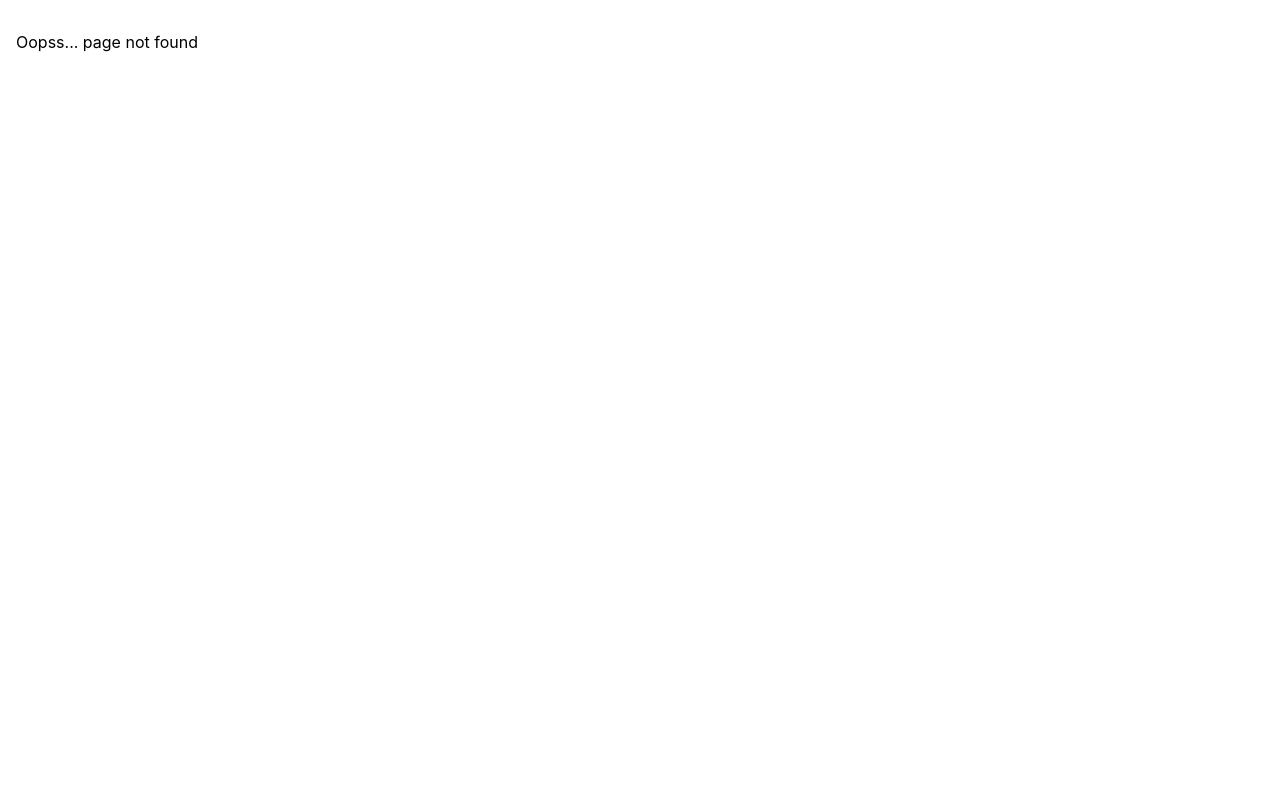
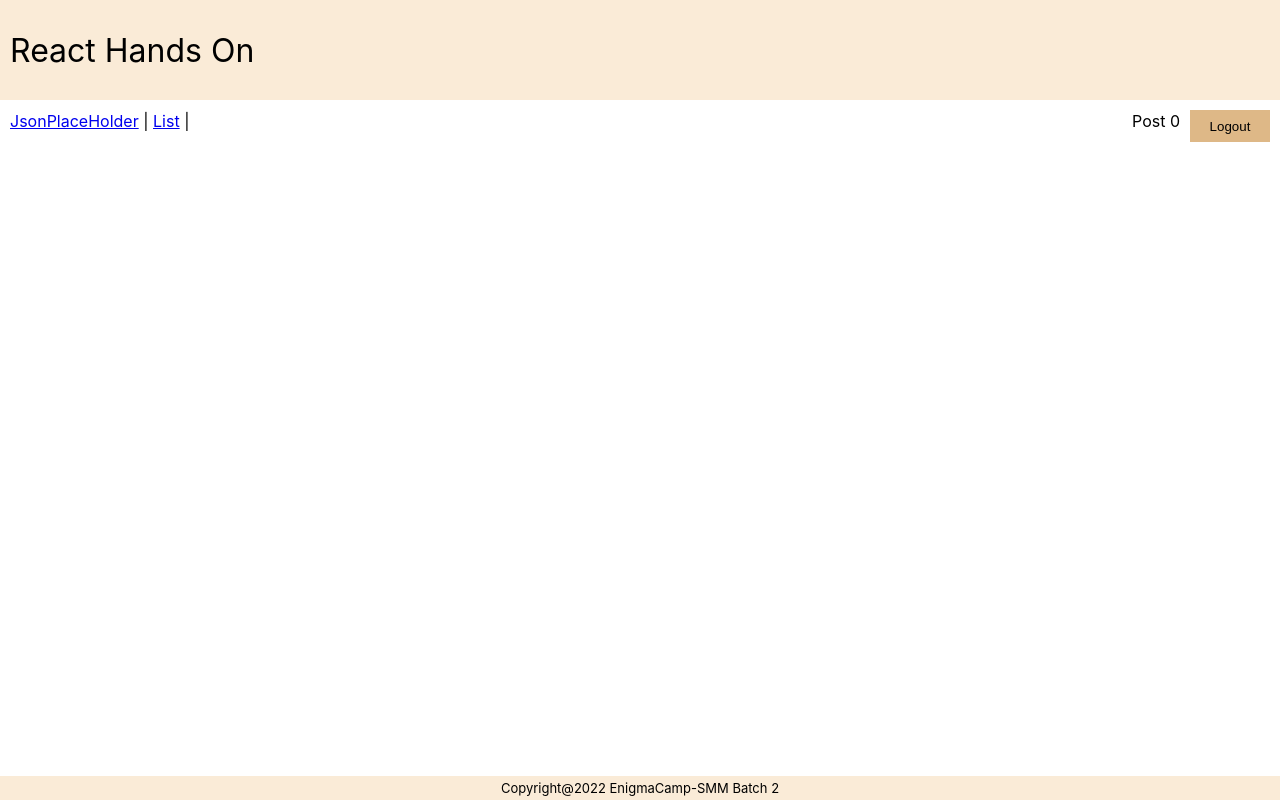
Before and after one commit to edwardsuwirya/complete-react-handson, a React (Create React App) app: page /main/jsonplaceholderList in a window 1280 px wide. Before the commit this address had no page. Built offline with nearby package versions, Linux system fonts and the light colour scheme.

Commit message:
[FEATURE] With Redux Toolkit

```diff
--- a/package.json
+++ b/package.json
@@ -3,12 +3,14 @@
   "version": "0.1.0",
   "private": true,
   "dependencies": {
+    "@reduxjs/toolkit": "^1.8.3",
     "@testing-library/jest-dom": "^5.16.4",
     "@testing-library/react": "^13.3.0",
     "@testing-library/user-event": "^13.5.0",
     "axios": "^0.27.2",
     "react": "^18.2.0",
     "react-dom": "^18.2.0",
+    "react-redux": "^8.0.2",
     "react-router-dom": "^6.3.0",
     "react-scripts": "5.0.1",
     "web-vitals": "^2.1.4"
--- /dev/null
+++ b/src/features/jsonPlaceHolder/JsonPlaceHolderListView.js
@@ -0,0 +1,13 @@
+import {useSelector} from "react-redux";
+import {postSelector} from "./state/jsonPlaceHolderSelector";
+
+const JsonPlaceHolderListView = () => {
+    const posts = useSelector(postSelector);
+
+    return (
+        <ul>
+            {posts.map((p) => <li>{p.title}</li>)}
+        </ul>
+    )
+}
+export default JsonPlaceHolderListView;
--- /dev/null
+++ b/src/features/jsonPlaceHolder/state/jsonPlaceHolderSelector.js
@@ -0,0 +1,4 @@
+export const postSelector = state => {
+    console.log(state)
+    return state.jsonPlaceHolder.postings
+}
--- /dev/null
+++ b/src/features/jsonPlaceHolder/state/jsonPlaceHolderSlice.js
@@ -0,0 +1,21 @@
+import {createSlice} from '@reduxjs/toolkit'
+
+const initialState = {
+    postings: [],
+}
+
+export const jsonPlaceHolderSlice = createSlice({
+    name: 'jsonPlaceHolder',
+    initialState,
+    reducers: {
+        addPost: (state, action) => {
+            state.postings = [...state.postings, action.payload]
+        },
+    },
+})
+
+export const {
+    addPost
+} = jsonPlaceHolderSlice.actions
+
+export default jsonPlaceHolderSlice.reducer;
--- a/src/features/jsonPlaceHolder/useJsonPlaceHolderController.js
+++ b/src/features/jsonPlaceHolder/useJsonPlaceHolderController.js
@@ -1,11 +1,14 @@
 import {useDeps} from "../../shared/depContext";
 import {useEffect} from "react";
 import useViewState from "../../shared/hook/useViewState";
+import {useDispatch} from "react-redux";
+import {addPost} from "./state/jsonPlaceHolderSlice";
 
 const useJsonPlaceHolderController = () => {
     const {apiClient, services} = useDeps();
     const {getPostById, createPost} = services.jsonPlaceHolderService(apiClient());
     const [viewState, setLoading, setData, setError] = useViewState();
+    const dispatch = useDispatch();
     useEffect(() => {
         onGetPost();
     }, []);
@@ -22,8 +25,11 @@ const useJsonPlaceHolderController = () => {
     const onCreatePost = async () => {
         setLoading();
         try {
-            const response = await createPost("Hello World!", "This is a new post.")
+            const title = 'Hello World';
+            const body = 'This is a new post.'
+            const response = await createPost(title, body)
             setData(response)
+            dispatch(addPost({title, body}));
         } catch (e) {
             setError(e)
         }
--- a/src/index.js
+++ b/src/index.js
@@ -12,6 +12,9 @@ import {BrowserRouter, Route, Routes} from "react-router-dom";
 import LoginPageView from "./features/login/LoginPageView";
 import ProtectedRoute from "./navigation/ProtectedRoute";
 import JsonPlaceHolderView from "./features/jsonPlaceHolder/JsonPlaceHolderView";
+import {store} from "./store";
+import {Provider} from "react-redux";
+import JsonPlaceHolderListView from "./features/jsonPlaceHolder/JsonPlaceHolderListView";
 
 //create .env file in the root of the project
 //set environment variables starting with REACT_APP_
@@ -19,6 +22,7 @@ import JsonPlaceHolderView from "./features/jsonPlaceHolder/JsonPlaceHolderView"
 const root = ReactDOM.createRoot(document.getElementById('root'));
 root.render(
     <React.StrictMode>
+        <Provider store={store}>
             <BrowserRouter>
                 <DepsProvider
                     apiClient={() => ApiClientFactory(clientInstance)}
@@ -32,6 +36,7 @@ root.render(
                             <Route element={<ProtectedRoute/>}>
                                 <Route path="main" element={<App/>}>
                                     <Route path="jsonplaceholder" element={<JsonPlaceHolderView/>}/>
+                                    <Route path="jsonplaceholderList" element={<JsonPlaceHolderListView/>}/>
                                 </Route>
                             </Route>
                             <Route
@@ -46,5 +51,6 @@ root.render(
                     </AuthProvider>
                 </DepsProvider>
             </BrowserRouter>
+        </Provider>
     </React.StrictMode>
 );
--- a/src/navigation/Navigation.js
+++ b/src/navigation/Navigation.js
@@ -1,17 +1,22 @@
 import {Link, useNavigate} from "react-router-dom";
 import {useAuth} from "../shared/hook/useAuth";
 import '../App.css';
+import {useSelector} from "react-redux";
+import {postSelector} from "../features/jsonPlaceHolder/state/jsonPlaceHolderSelector";
 
 const Navigation = () => {
     const {logout} = useAuth();
+    const posts = useSelector(postSelector);
     const navigate = useNavigate();
     return (
         <>
             <nav className='navigation-container'>
                 <div>
                     <Link to="/main/jsonplaceholder" replace>JsonPlaceHolder</Link> |{" "}
+                    <Link to="/main/jsonplaceholderList" replace>List</Link> |{" "}
                 </div>
-                <div>
+                <div style={{display: 'flex', alignItems: 'center', gap: '10px'}}>
+                    <div>Post {posts.length}</div>
                     <button className='button-form button-logout' onClick={() => {
                         logout();
                         navigate("/", {replace: true});
--- /dev/null
+++ b/src/store.js
@@ -0,0 +1,8 @@
+import {configureStore} from '@reduxjs/toolkit'
+import jsonPlaceHolderReducer from './features/jsonPlaceHolder/state/jsonPlaceHolderSlice';
+
+export const store = configureStore({
+    reducer: {
+        jsonPlaceHolder: jsonPlaceHolderReducer
+    },
+})
```
Also changed, not shown: 1 other file (tests, documents, lock files or other folders). Lines whose indentation alone changed are shown as unchanged.
